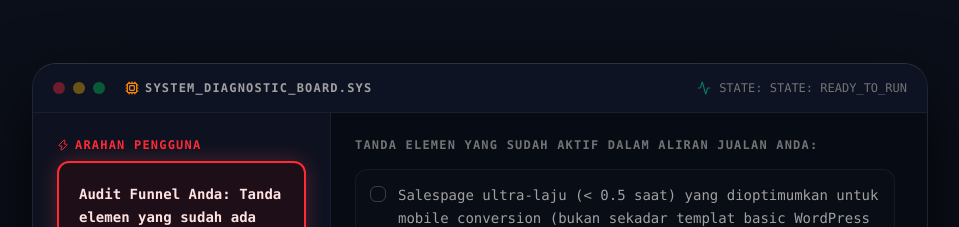
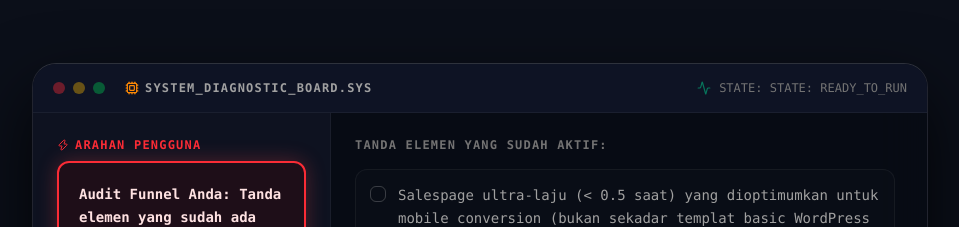
Before and after one commit to opsfunnelmatter-png/aros-salespage-ai, a Next.js app: page / in a window 1280 px wide. Shown: the part 1920-2147 px from the top of the page, without its empty margins (160-1119 px from the left). Built offline with nearby package versions, Linux system fonts and the light colour scheme.

Commit message:
fix: resolve hardcoded diagnostic board label translation

```diff
--- /dev/null
+++ b/scratch/fix_diagnostic_label.js
@@ -0,0 +1,44 @@
+const fs = require('fs');
+const path = require('path');
+
+const basePath = 'c:\\Users\\amin8\\Desktop\\aros-salespage-ai';
+
+// 1. Suntik kunci baharu ke kamus
+const translations = {
+  bm: "TANDA ELEMEN YANG SUDAH AKTIF:",
+  en: "TICK ACTIVE ELEMENTS:",
+  zh: "勾选已就位的元素："
+};
+
+for (const [lang, labelText] of Object.entries(translations)) {
+  const dictPath = path.join(basePath, 'src', 'dictionaries', `${lang}.json`);
+  const dictContent = fs.readFileSync(dictPath, 'utf8');
+  const dict = JSON.parse(dictContent);
+
+  if (dict.diagnostic) {
+    dict.diagnostic.active_elements_label = labelText;
+  }
+
+  fs.writeFileSync(dictPath, JSON.stringify(dict, null, 2), 'utf8');
+  console.log(`Successfully injected "active_elements_label" into dictionaries/${lang}.json`);
+}
+
+// 2. Refactor src/app/01b-diagnostic.js
+const diagnosticPath = path.join(basePath, 'src', 'app', '01b-diagnostic.js');
+let content = fs.readFileSync(diagnosticPath, 'utf8');
+
+// Kita ganti talian label tegar
+// Baris 148: {dict?.label_active_title || "Tanda Elemen Yang Sudah Aktif:"}
+content = content.replace(
+  /\{\s*dict\?\.label_active_title\s*\|\|\s*["']Tanda Elemen Yang Sudah Aktif:["']\s*\}/g,
+  `{dict?.active_elements_label || "TANDA ELEMEN YANG SUDAH AKTIF:"}`
+);
+
+// Baris 269: {dict?.label_active_title || "Tanda Elemen Yang Sudah Aktif Dalam Aliran Jualan Anda:"}
+content = content.replace(
+  /\{\s*dict\?\.label_active_title\s*\|\|\s*["']Tanda Elemen Yang Sudah Aktif Dalam Aliran Jualan Anda:["']\s*\}/g,
+  `{dict?.active_elements_label || "TANDA ELEMEN YANG SUDAH AKTIF:"}`
+);
+
+fs.writeFileSync(diagnosticPath, content, 'utf8');
+console.log('Successfully refactored src/app/01b-diagnostic.js!');
--- a/src/app/01b-diagnostic.js
+++ b/src/app/01b-diagnostic.js
@@ -145,7 +145,7 @@ export default function DiagnosticBoard({ dailyBudget, dict }) {
             {/* 2. Checklist Section */}
             <div className="flex-1 min-h-0 flex flex-col overflow-hidden">
               <div className="text-xs text-neutral-500 font-black uppercase tracking-widest mb-2 shrink-0">
-                {dict?.label_active_title || "Tanda Elemen Yang Sudah Aktif:"}
+                {dict?.active_elements_label || "TANDA ELEMEN YANG SUDAH AKTIF:"}
               </div>
 
               <div className="flex-1 overflow-y-auto space-y-2 pr-1 scrollbar-thin scrollbar-thumb-white/10 relative">
@@ -266,7 +266,7 @@ export default function DiagnosticBoard({ dailyBudget, dict }) {
             {/* LIVE CHECKLIST WORK AREA (8 COLS) - COMPACT SCROLL ON BOTH MOBILE & DESKTOP */}
             <div className="col-span-8 p-6 flex flex-col bg-black/20">
               <div className="text-xs text-neutral-500 font-black uppercase tracking-widest mb-4">
-                {dict?.label_active_title || "Tanda Elemen Yang Sudah Aktif Dalam Aliran Jualan Anda:"}
+                {dict?.active_elements_label || "TANDA ELEMEN YANG SUDAH AKTIF:"}
               </div>
 
               {/* SCROLLABLE INNER CONTAINER - LOCKED MAX HEIGHT */}
--- a/src/dictionaries/bm.json
+++ b/src/dictionaries/bm.json
@@ -33,7 +33,8 @@
       "Otak AI Agent (Autonomous Closing Engine) 24/7 tanpa henti yang terlatih mengikut tingkah laku dan skrip syarikat",
       "Mekanisme susulan pintar (Algorithmic Follow-Up Loops) automatik berasaskan state perbualan prospek (blue-tick, senyap, atau minat)",
       "Broadcast Engine rasmi yang dilesenkan Meta untuk menghidupkan semula cold database secara selamat tanpa risiko disekat"
-    ]
+    ],
+    "active_elements_label": "TANDA ELEMEN YANG SUDAH AKTIF:"
   },
   "bleeding_math": {
     "title": "KALKULATOR KEBOCORAN IKLAN WHATSAPP",
--- a/src/dictionaries/en.json
+++ b/src/dictionaries/en.json
@@ -33,7 +33,8 @@
       "24/7 non-stop Autonomous Closing Engine trained specifically on your company's behavior and scripts",
       "Algorithmic Follow-Up Loops automated based on the prospect's real-time chat state (blue-ticks, silent, or interested)",
       "Official Meta-licensed Broadcast Engine to securely reactivate cold databases with zero ban risks"
-    ]
+    ],
+    "active_elements_label": "TICK ACTIVE ELEMENTS:"
   },
   "bleeding_math": {
     "title": "WHATSAPP AD LEAKAGE CALCULATOR",
--- a/src/dictionaries/zh.json
+++ b/src/dictionaries/zh.json
@@ -33,7 +33,8 @@
       "24/7 全天候无休的 AI 自动化成交大脑 (Autonomous Closing Engine)，完美输入您的公司话术",
       "根据客户聊天状态（已读不回、完全静音、高度意向）自动触发的智能跟进算法机制",
       "Meta 官方授权的 Broadcast 群发引擎，100% 安全激活老客数据库，告别封号风险"
-    ]
+    ],
+    "active_elements_label": "勾选已就位的元素："
   },
   "bleeding_math": {
     "title": "WHATSAPP 广告漏钱计算器",
```
